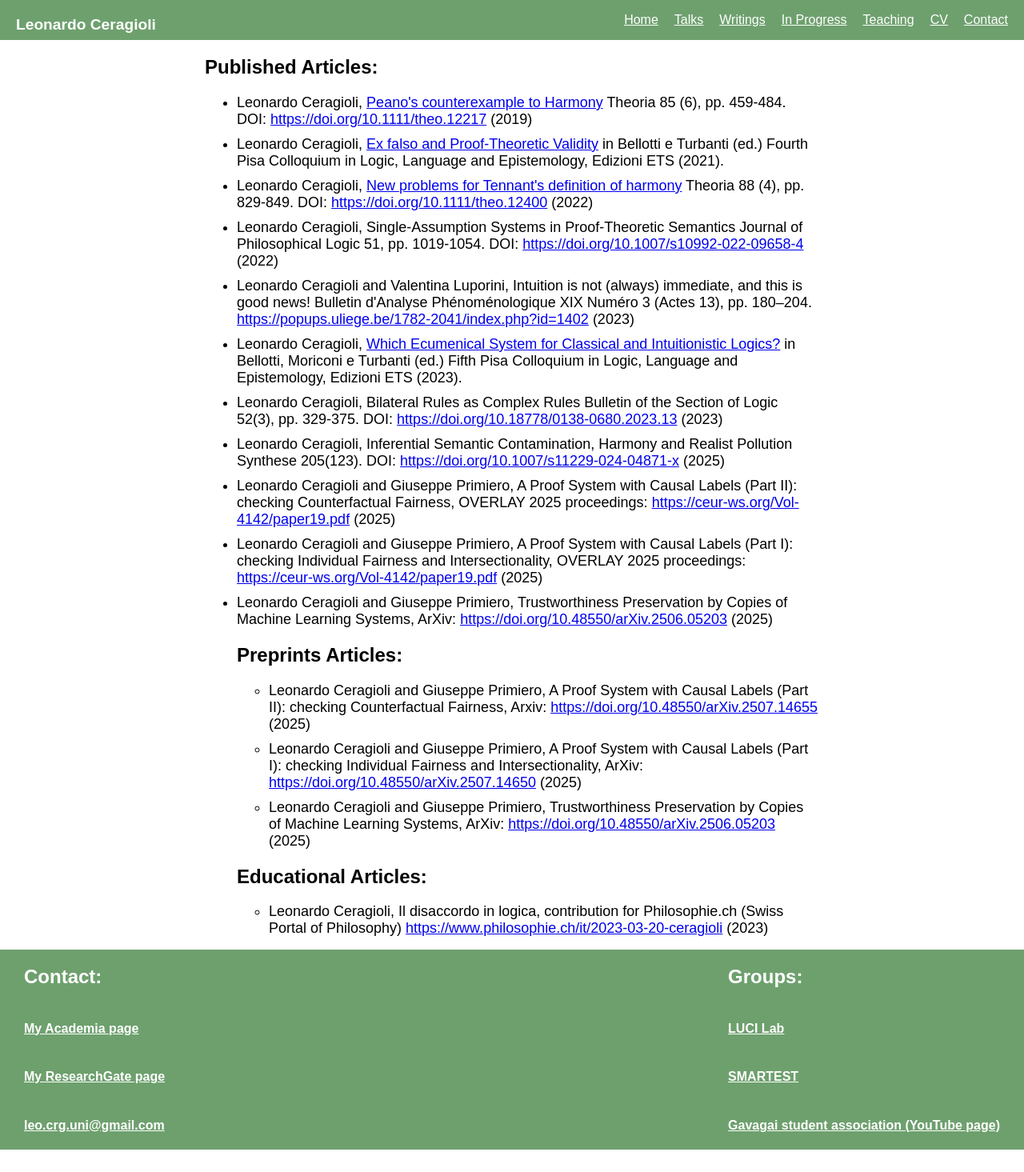
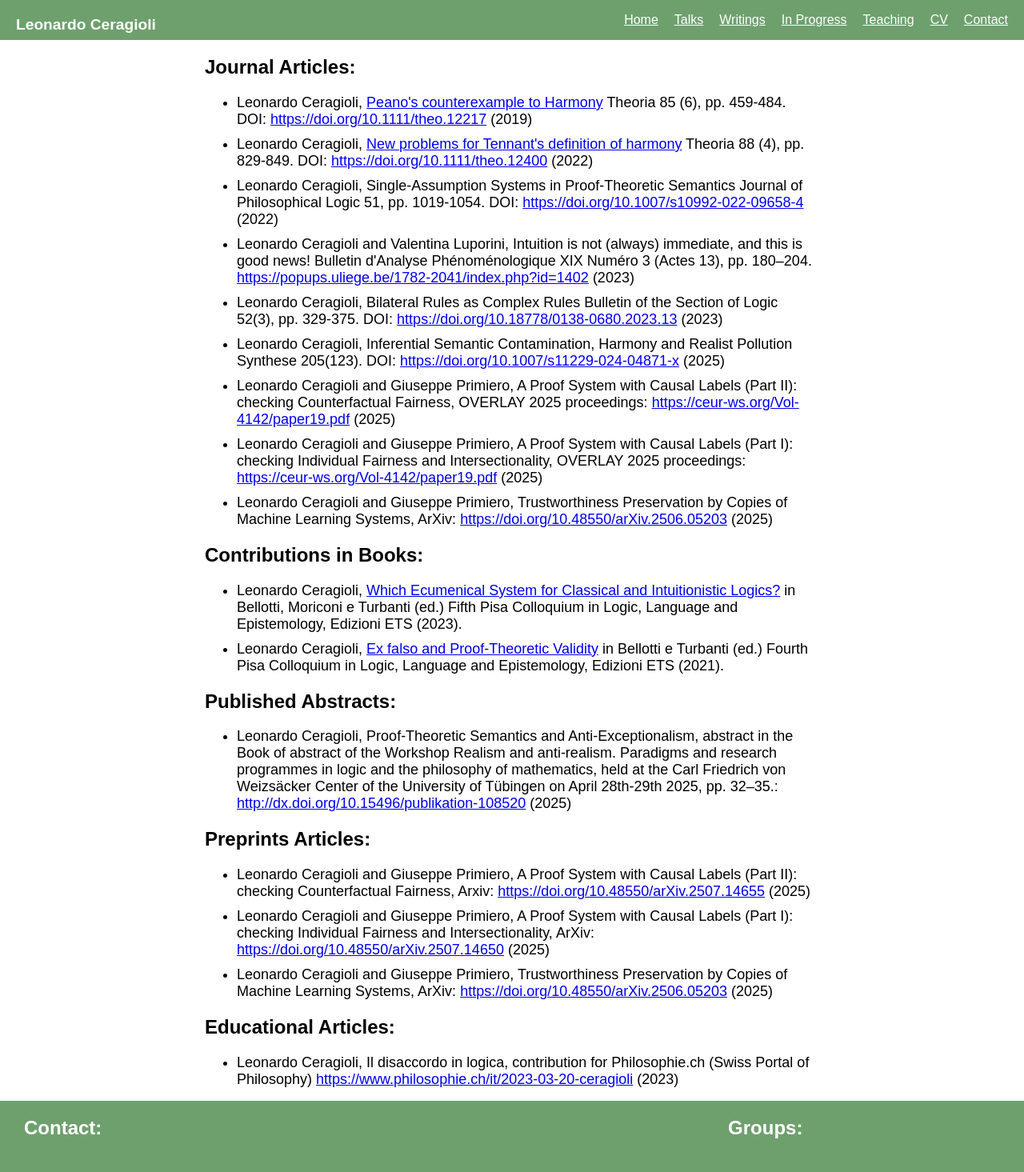
Before and after one commit to LeonardoCera/LeonardoCera.github.io, a SvelteKit app: page /writings in a window 1280 px wide. Shown: the top 1465 px of the page at 80% size. Before the commit the page ends 1437 px from the top, so only its background shows below. Built offline with nearby package versions, Linux system fonts and the light colour scheme.

Commit message:
Abstracts

```diff
--- a/src/routes/writings/+page.svelte
+++ b/src/routes/writings/+page.svelte
@@ -6,19 +6,31 @@
 </script>
 
 <div class="container">
-    <h2>Published Articles:</h2>
+    <h2>Journal Articles:</h2>
     <ul>
         <li style="font-size: 18px"> Leonardo Ceragioli, <a href={Peano}> Peano's counterexample to Harmony </a> Theoria 85 (6), pp. 459-484. DOI: <a href="https://doi.org/10.1111/theo.12217"> https://doi.org/10.1111/theo.12217 </a> (2019) </li>
-        <li style="font-size: 18px"> Leonardo Ceragioli, <a href={Assurdo}> Ex falso and Proof-Theoretic Validity </a> in Bellotti e Turbanti (ed.) Fourth Pisa Colloquium in Logic, Language and Epistemology, Edizioni ETS (2021). </li>
+
         <li style="font-size: 18px"> Leonardo Ceragioli, <a href={Tennant}> New problems for Tennant's definition of harmony </a> Theoria 88 (4), pp. 829-849. DOI: <a href="https://doi.org/10.1111/theo.12400"> https://doi.org/10.1111/theo.12400 </a> (2022) </li>
         <li style="font-size: 18px"> Leonardo Ceragioli, Single-Assumption Systems in Proof-Theoretic Semantics Journal of Philosophical Logic 51, pp. 1019-1054. DOI: <a href="https://doi.org/10.1007/s10992-022-09658-4"> https://doi.org/10.1007/s10992-022-09658-4 </a> (2022) </li>
         <li style="font-size: 18px"> Leonardo Ceragioli and Valentina Luporini, Intuition is not (always) immediate, and this is good news! Bulletin d'Analyse Phénoménologique XIX Numéro 3 (Actes 13), pp. 180–204. <a href="https://popups.uliege.be/1782-2041/index.php?id=1402&quot;"> https://popups.uliege.be/1782-2041/index.php?id=1402 </a> (2023) </li>
-        <li style="font-size: 18px"> Leonardo Ceragioli, <a href={Ecumenical}> Which Ecumenical System for Classical and Intuitionistic Logics? </a> in Bellotti, Moriconi e Turbanti (ed.) Fifth Pisa Colloquium in Logic, Language and Epistemology, Edizioni ETS (2023). </li>
         <li style="font-size: 18px"> Leonardo Ceragioli, Bilateral Rules as Complex Rules Bulletin of the Section of Logic 52(3), pp. 329-375. DOI: <a href=" https://doi.org/10.18778/0138-0680.2023.13"> https://doi.org/10.18778/0138-0680.2023.13 </a> (2023) </li>
         <li style="font-size: 18px"> Leonardo Ceragioli, Inferential Semantic Contamination, Harmony and Realist Pollution Synthese 205(123). DOI: <a href=" https://doi.org/10.1007/s11229-024-04871-x"> https://doi.org/10.1007/s11229-024-04871-x </a> (2025) </li>
         <li style="font-size: 18px"> Leonardo Ceragioli and Giuseppe Primiero, A Proof System with Causal Labels (Part II): checking Counterfactual Fairness, OVERLAY 2025 proceedings: <a href=" https://ceur-ws.org/Vol-4142/paper19.pdf "> https://ceur-ws.org/Vol-4142/paper19.pdf </a> (2025) </li>
         <li style="font-size: 18px"> Leonardo Ceragioli and Giuseppe Primiero, A Proof System with Causal Labels (Part I): checking Individual Fairness and Intersectionality, OVERLAY 2025 proceedings: <a href=" https://ceur-ws.org/Vol-4142/paper19.pdf "> https://ceur-ws.org/Vol-4142/paper19.pdf </a> (2025) </li>
         <li style="font-size: 18px"> Leonardo Ceragioli and Giuseppe Primiero, Trustworthiness Preservation by Copies of Machine Learning Systems, ArXiv: <a href=" https://doi.org/10.48550/arXiv.2506.05203 "> https://doi.org/10.48550/arXiv.2506.05203 </a> (2025) </li>
+    </ul>
+    <h2>Contributions in Books:</h2>
+    <ul>
+        <li style="font-size: 18px"> Leonardo Ceragioli, <a href={Ecumenical}> Which Ecumenical System for Classical and Intuitionistic Logics? </a> in Bellotti, Moriconi e Turbanti (ed.) Fifth Pisa Colloquium in Logic, Language and Epistemology, Edizioni ETS (2023). </li>
+        <li style="font-size: 18px"> Leonardo Ceragioli, <a href={Assurdo}> Ex falso and Proof-Theoretic Validity </a> in Bellotti e Turbanti (ed.) Fourth Pisa Colloquium in Logic, Language and Epistemology, Edizioni ETS (2021). </li>
+    </ul>
+    <h2>Published Abstracts:</h2>
+    <ul>
+
+    <li style="font-size: 18px"> Leonardo Ceragioli, Proof-Theoretic Semantics and Anti-Exceptionalism, abstract in the Book
+of abstract of the Workshop Realism and anti-realism. Paradigms and research programmes in logic and the philosophy of mathematics, held at the Carl Friedrich von Weizsäcker Center of the University of Tübingen on April 28th-29th 2025, pp. 32–35.: <a href=" http://dx.doi.org/10.15496/publikation-108520 "> http://dx.doi.org/10.15496/publikation-108520 </a> (2025) </li>
+
+    </ul>
     <h2>Preprints Articles:</h2>
     <ul>
     <li style="font-size: 18px"> Leonardo Ceragioli and Giuseppe Primiero, A Proof System with Causal Labels (Part II): checking Counterfactual Fairness, Arxiv: <a href=" https://doi.org/10.48550/arXiv.2507.14655 "> https://doi.org/10.48550/arXiv.2507.14655 </a> (2025) </li>
```
